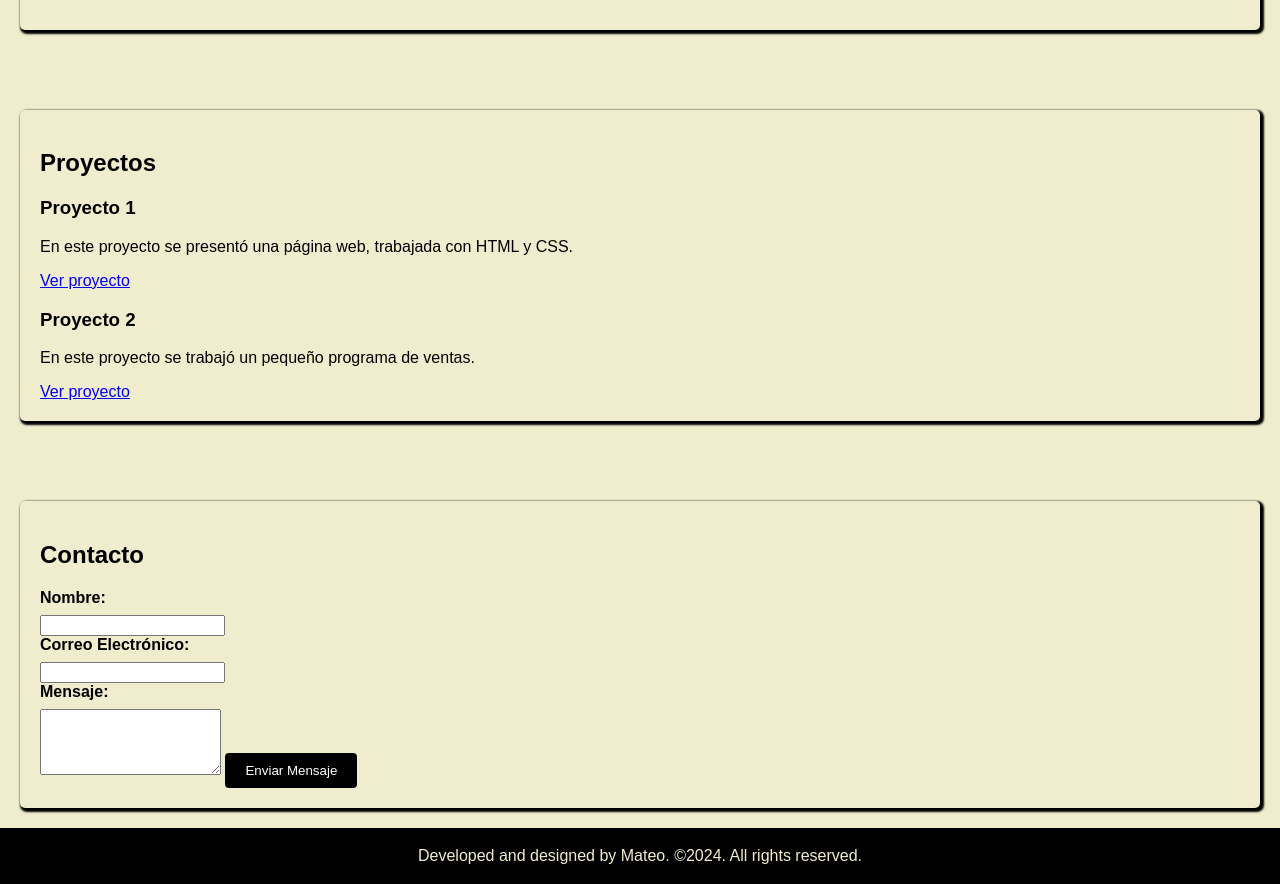
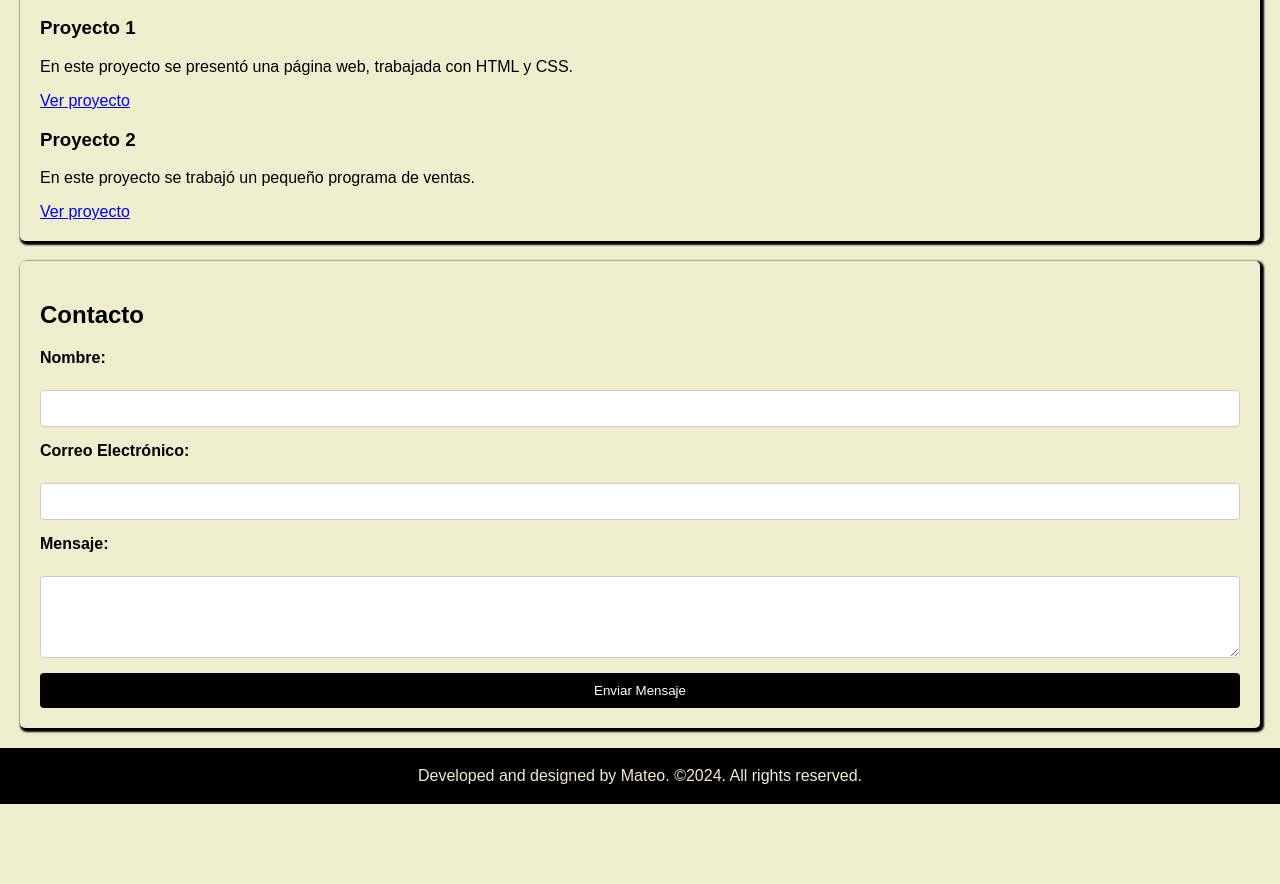
Before and after one commit to mvalladares-2019607/Laboratorio-I-T, a plain HTML site: page assets/MiPortafolio.html in a window 1280 px wide. Shown: the part 770-1654 px from the top of the page. After the commit the page ends 1574 px from the top, so only its background shows below. Drawn offline with Linux system fonts and the light colour scheme.

Commit message:
Se corrigió el diseño del formulario de contacto

```diff
--- a/Styles/Style2.css
+++ b/Styles/Style2.css
@@ -17,13 +17,14 @@ header {
 }
 
 section {
-    margin: 80px 20px 20px 20px;
+    margin: 20px 20px 20px 20px;
     padding: 20px;
     background-color: #F0EDCF;
     border-radius: 5px;
     box-shadow: 2px 2px 2px 2px black;
     text-align: justify;
 }
+
 h2 {
     color: #000000;
 }
@@ -60,3 +61,18 @@ label {
     display: block;
     margin-bottom: 8px;
 }
+
+
+form {
+    display: grid;
+    grid-gap: 15px;
+}
+
+input,
+textarea {
+    width: 100%;
+    padding: 10px;
+    box-sizing: border-box;
+    border: 1px solid #ccc;
+    border-radius: 4px;
+}
```
Also changed, not shown: assets/MiPortafolio.html (+1 -0 lines).
